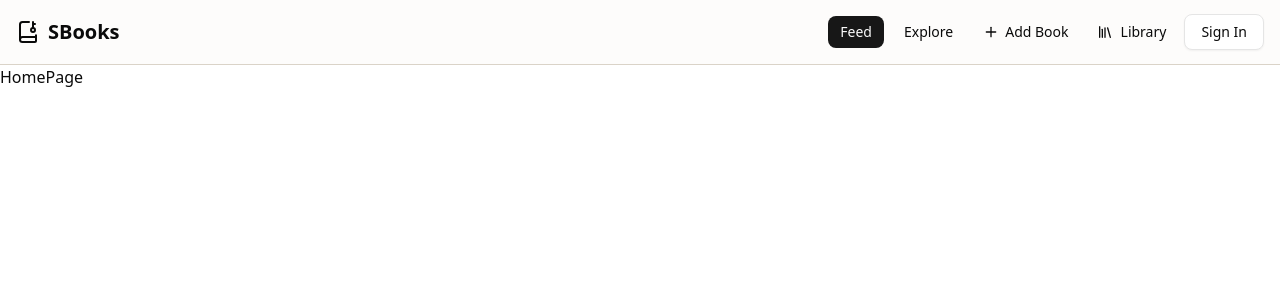
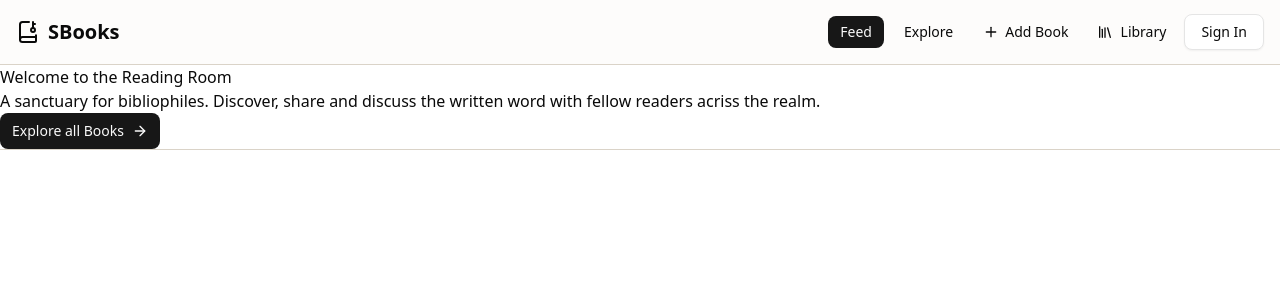
Before and after one commit to shuraimbalochofficial/s-books, a Next.js app: page / in a window 1280 px wide. Shown: the top 300 px of the page. Built offline with nearby package versions, Linux system fonts and the light colour scheme.

Commit message:
Building Hero

```diff
--- a/src/app/page.tsx
+++ b/src/app/page.tsx
@@ -1,7 +1,12 @@
+import Hero from "@/components/home/Hero";
+import RecentlyAdded from "@/components/home/RecentlyAdded";
 import React from "react";
 
 function page() {
-  return <div>HomePage</div>;
+  return <div className="pb-10">
+    <Hero />
+    <RecentlyAdded />
+  </div>;
 }
 
 export default page;
--- a/src/components/Navbar.tsx
+++ b/src/components/Navbar.tsx
@@ -2,7 +2,7 @@
 import Link from "next/link";
 import React from "react";
 import { Button } from "./ui/button";
-import { BookKey, BookOpen, Compass, Library, Plus } from "lucide-react";
+import { BookKey, Library, Plus } from "lucide-react";
 import { usePathname } from "next/navigation";
 
 function Navbar() {
--- /dev/null
+++ b/src/components/home/Hero.tsx
@@ -0,0 +1,28 @@
+import React from "react";
+import { Button } from "../ui/button";
+import Link from "next/link";
+import { ArrowRight } from "lucide-react";
+
+const Hero = () => {
+  return (
+    <section className="border-b border-[#DAD3C8]">
+      <div>
+        <div>
+          <h1>Welcome to the Reading Room</h1>
+          <p>
+            A sanctuary for bibliophiles. Discover, share and discuss the
+            written word with fellow readers acriss the realm.
+          </p>
+
+          <Button asChild>
+            <Link href="/explore">
+              Explore all Books <ArrowRight />
+            </Link>
+          </Button>
+        </div>
+      </div>
+    </section>
+  );
+};
+
+export default Hero;
--- /dev/null
+++ b/src/components/home/RecentlyAdded.tsx
@@ -0,0 +1,11 @@
+import React from 'react'
+
+const RecentlyAdded = () => {
+  return (
+    <div>
+
+    </div>
+  )
+}
+
+export default RecentlyAdded
```
Also changed, not shown: 1 other file (tests, documents, lock files or other folders).
